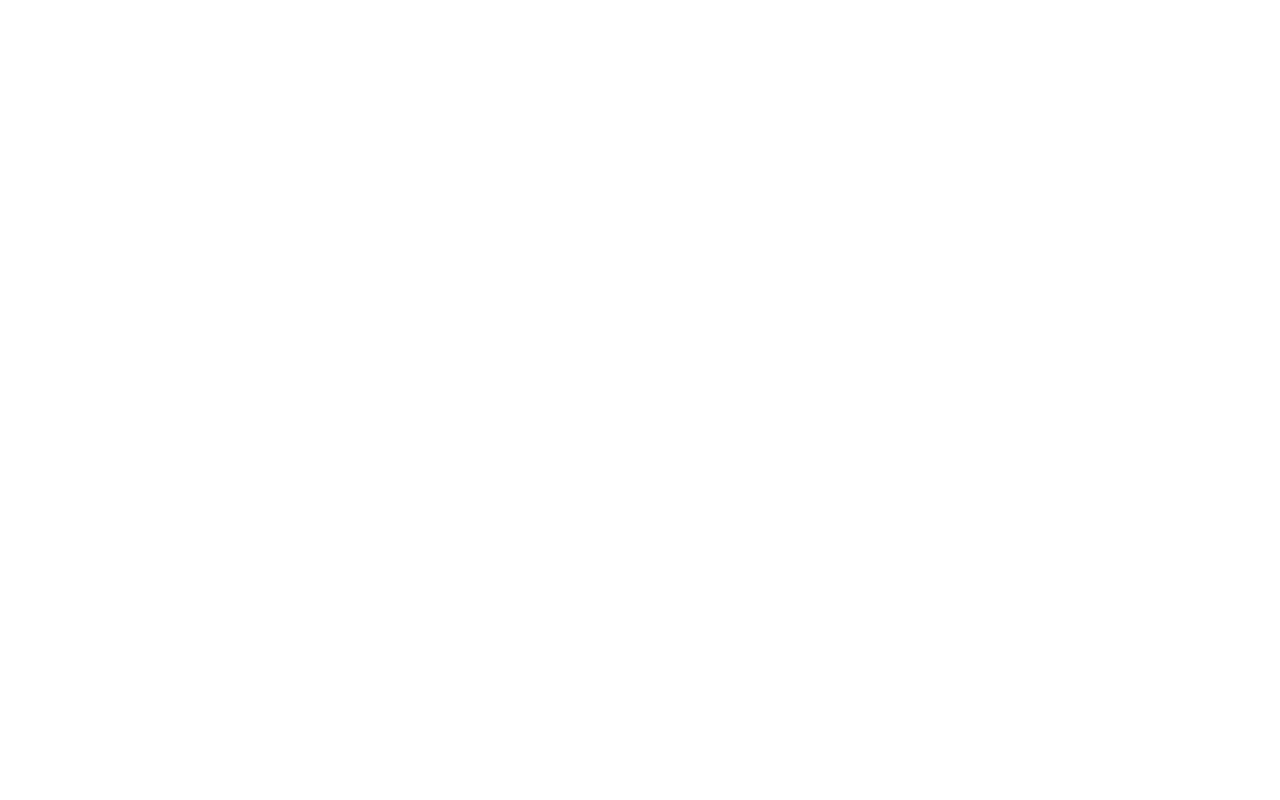
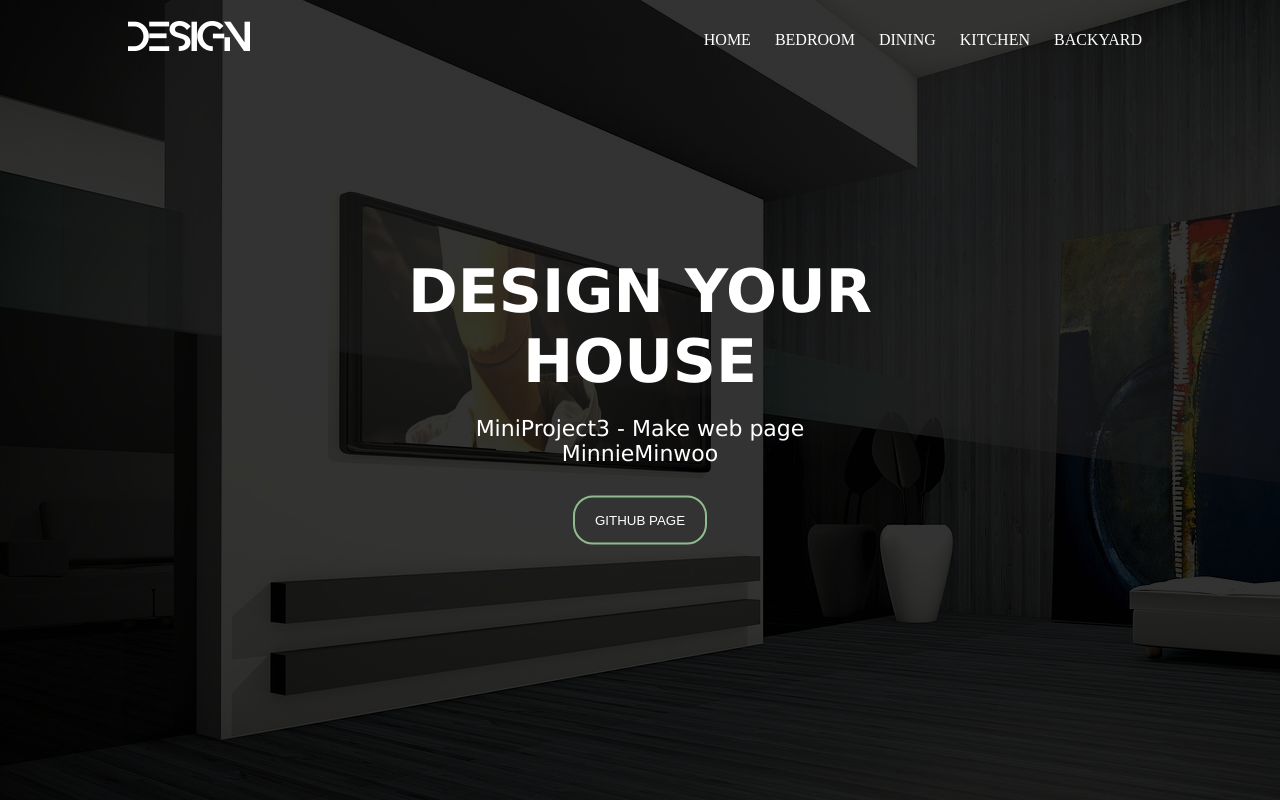
Before and after one commit to MinnieMinwoo/HTML_CSS_STUDY, a plain HTML site: page Project3/index.html in a window 1280 px wide. Drawn offline with Linux system fonts and the light colour scheme; files whose address does not match are found by name.

Commit message:
complete project3

```diff
--- a/Project3/index.html
+++ b/Project3/index.html
@@ -3,9 +3,29 @@
 <head>
     <meta charset="UTF-8">
     <meta name="viewport" content="width=device-width, initial-scale=1.0">
-    <title>Document</title>
+    <title>Design Web</title>
+    <link rel="stylesheet" href="style.css">
 </head>
 <body>
+    <div class="container">
+        <div class="header">
+            <h1><a href="#">DESIGN</a></h1>
+            <div class="nav">
+                <ul>
+                    <li><a href="#">HOME</a></li>
+                    <li><a href="#">BEDROOM</a></li>
+                    <li><a href="#">DINING</a></li>
+                    <li><a href="#">KITCHEN</a></li>
+                    <li><a href="#">BACKYARD</a></li>
+                </ul>
+            </div>
+        </div>
+        <div class="mainDisplay">
+            <h2>DESIGN YOUR HOUSE</h2>
+            <p>MiniProject3 - Make web page<br>MinnieMinwoo</p>
+            <button type="button" onclick="location.href='https://github.com/MinnieMinwoo'">GITHUB PAGE</button>
+        </div>
+    </div>
 
 </body>
 </html>
--- a/Project3/style.css
+++ b/Project3/style.css
@@ -0,0 +1,80 @@
+@font-face {
+    font-family: abster;
+    src: url(font/abster-webfont.woff) format('woff');
+}
+
+* {
+    margin: 0;
+    padding: 0;
+    box-sizing: border-box;
+}
+
+.container {
+    width: 100%;
+    height: 100vh;
+    background: linear-gradient(rgba(0, 0, 0, 0.8), rgba(0, 0, 0, 0.8)), url(images/room.jpg);
+}
+
+.container .header {
+    width: 80%;
+    height: 80px;
+    margin: 0 auto;
+    display: flex;
+    justify-content: space-between;
+    align-items: center;
+}
+
+.container .header h1 a {
+    text-decoration: none;
+    color: white;
+    font-family: abster;
+}
+
+.container .nav ul li {
+    display: inline-block;
+    margin: 0 10px;
+}
+
+.container .nav ul a {
+    text-decoration: none;
+    color: white;
+}
+
+.container .nav ul a:hover {
+    color: #1fdfdf;
+}
+
+.container .mainDisplay {
+    position: absolute;
+    left: 50%;
+    top: 50%;
+    transform: translate(-50%, -50%);
+    color: white;
+    text-align: center;
+    font-family: Verdana, Geneva, Tahoma, sans-serif;
+}
+
+.container .mainDisplay h2 {
+    font-size: 60px;
+    margin-bottom: 20px;
+}
+
+.container .mainDisplay p {
+    font-size: 22px;
+}
+
+.container .mainDisplay button {
+    background: none;
+    border: 2px solid darkseagreen;
+    text-decoration: none;
+    color: white;
+    padding: 15px 20px;
+    border-radius: 20px;
+    margin-top: 30px;
+    outline: none;
+    cursor: pointer;
+}
+
+.container .mainDisplay button:hover {
+    background-color: darkslategray;
+}
```
Also changed, not shown: 1 other file.
